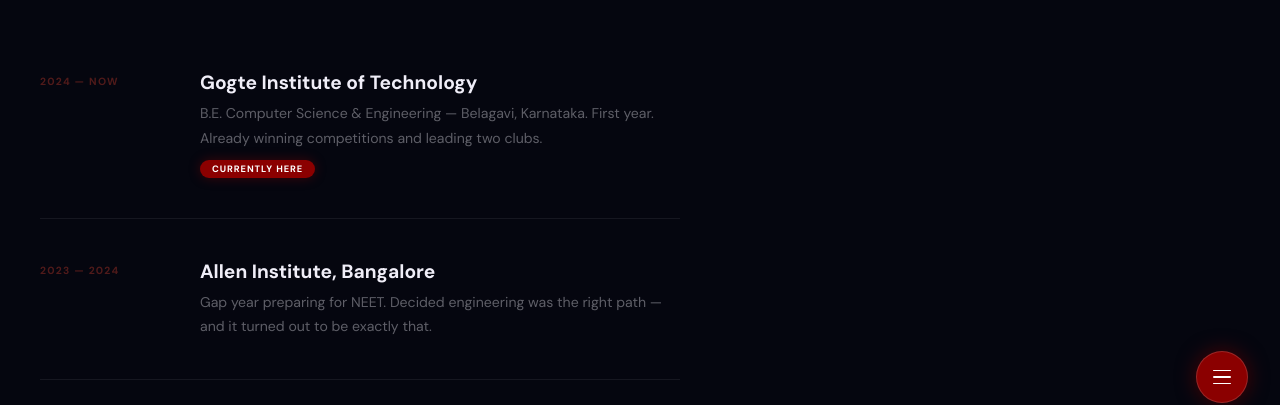
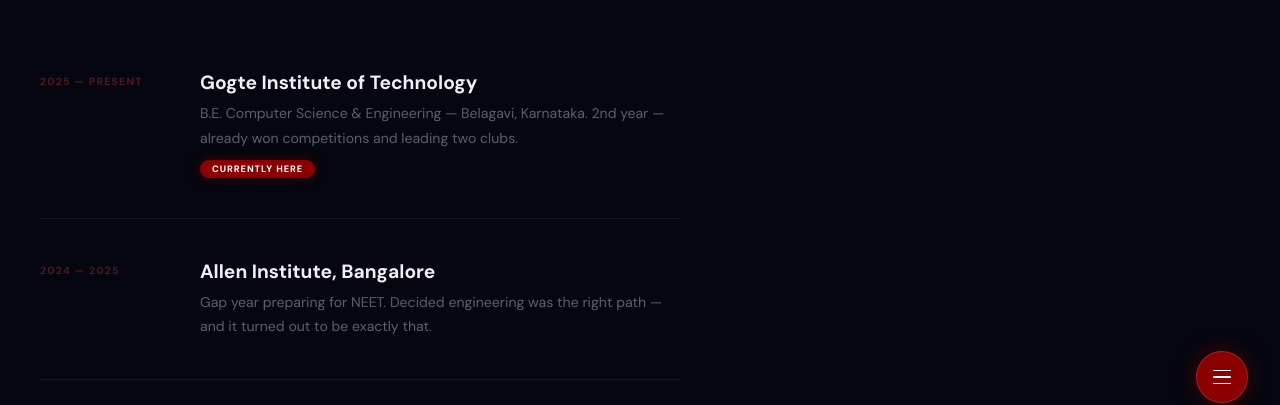
Before and after one commit to AditiChnr/Aditi-Portfolio, a React (Vite) app: page /education in a window 1280 px wide. Shown: the part 365-770 px from the top of the page. Built offline with nearby package versions, Linux system fonts and the light colour scheme.

Commit message:
Update Education.jsx

```diff
--- a/src/pages/Education.jsx
+++ b/src/pages/Education.jsx
@@ -2,9 +2,9 @@ import { useReveal } from '../components/useReveal'
 import styles from './Education.module.css'
 
 const ITEMS = [
-  { year: '2024 — Now', school: 'Gogte Institute of Technology', detail: 'B.E. Computer Science & Engineering — Belagavi, Karnataka. First year. Already winning competitions and leading two clubs.', now: true },
-  { year: '2023 — 2024', school: 'Allen Institute, Bangalore', detail: 'Gap year preparing for NEET. Decided engineering was the right path — and it turned out to be exactly that.' },
-  { year: '2021 — 2023', school: 'RLS PU College of Science', detail: '11th & 12th standard, Science stream. Back in India after years in the UAE — adapting fast, performing well.' },
+  { year: '2025 — Present', school: 'Gogte Institute of Technology', detail: 'B.E. Computer Science & Engineering — Belagavi, Karnataka. 2nd year — already won competitions and leading two clubs.', now: true },
+  { year: '2024 — 2025', school: 'Allen Institute, Bangalore', detail: 'Gap year preparing for NEET. Decided engineering was the right path — and it turned out to be exactly that.' },
+  { year: '2022 — 2024', school: 'RLS PU College of Science', detail: '11th & 12th standard, Science stream. Back in India after years in the UAE — adapting fast, performing well.' },
   { year: 'KG — 10th', school: 'Leaders Private School, Sharjah', detail: 'Entire schooling in the UAE. An international environment that shaped her worldview, adaptability, and way of seeing people.' },
   { year: 'The beginning', school: 'Born in Belagavi, Karnataka', detail: 'Roots here. Moved to UAE at six months old. The adventure started before she could walk.' },
 ]
```
